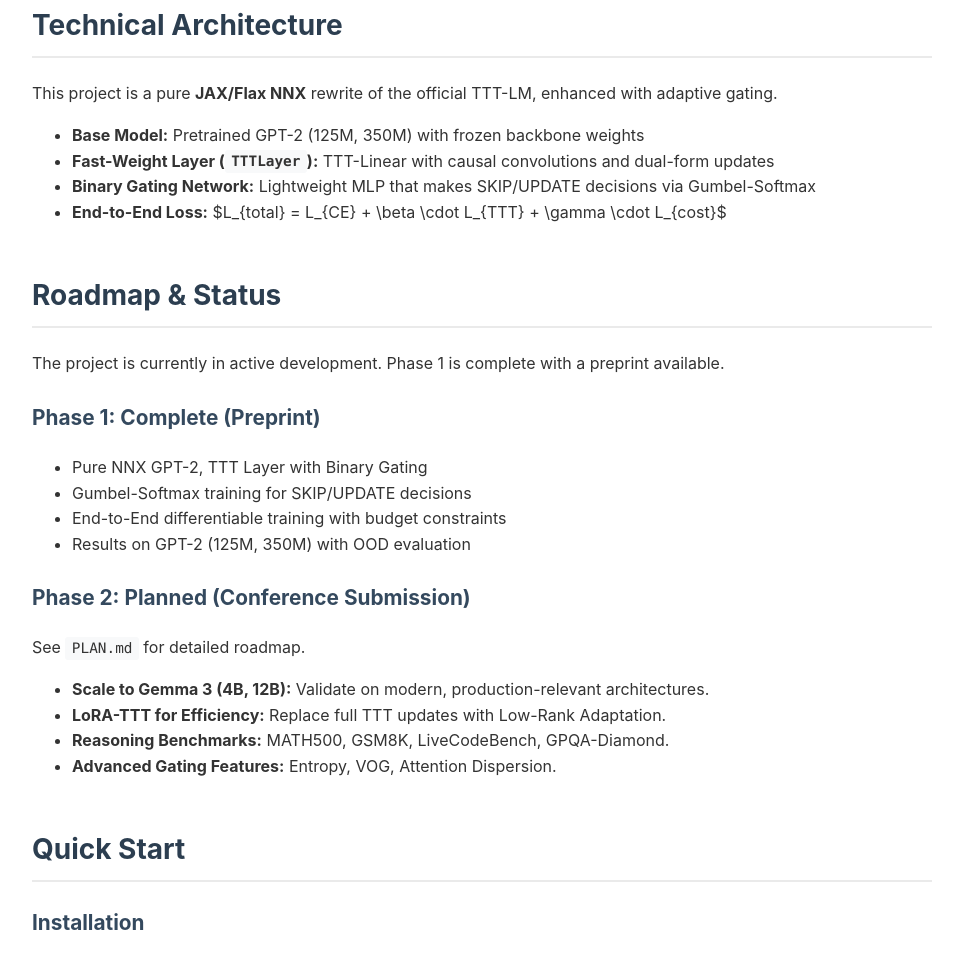
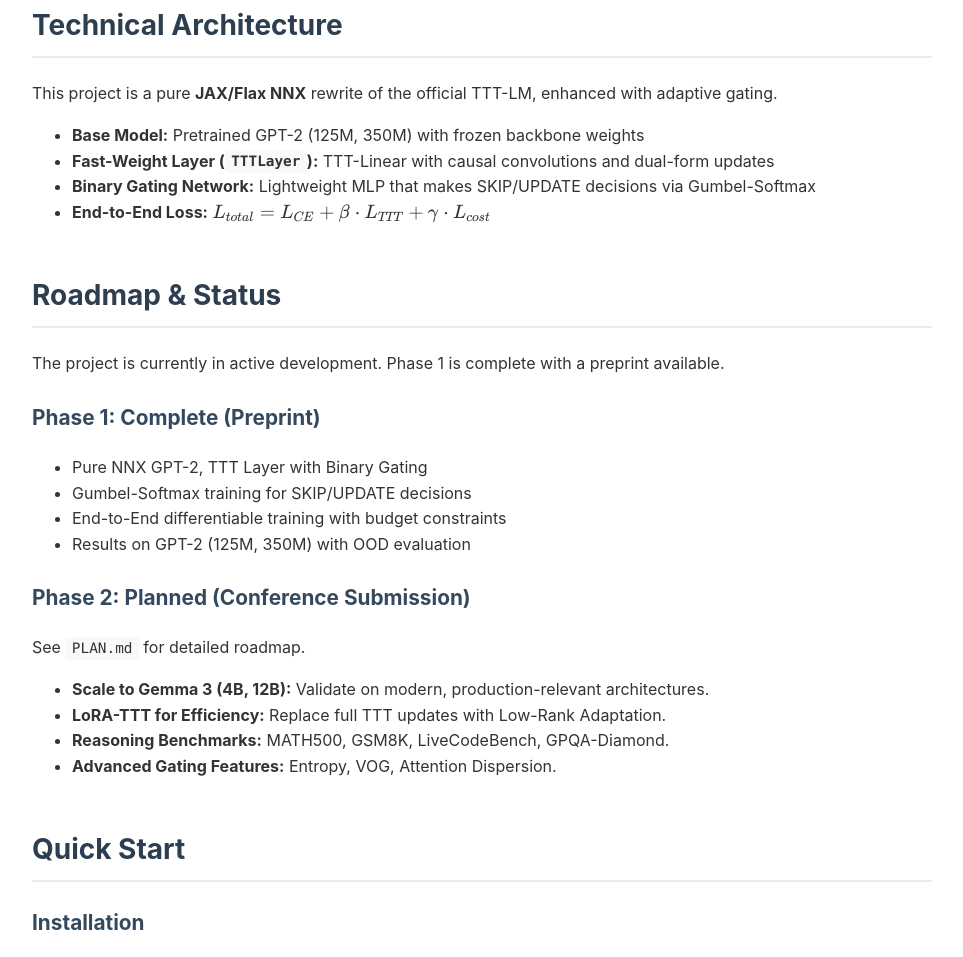
Before and after one commit to deveworld/ponderTTT, a plain HTML site: page docs/index.html in a window 1280 px wide. Shown: the part 1076-2033 px from the top of the page, without its empty margins (158-1121 px from the left). Drawn offline with nearby package versions, Linux system fonts and the light colour scheme.

Commit message:
Update End-to-End Loss notation in index.html

```diff
--- a/docs/index.html
+++ b/docs/index.html
@@ -75,7 +75,7 @@
             <li><strong>Base Model:</strong> Pretrained GPT-2 (125M, 350M) with frozen backbone weights</li>
             <li><strong>Fast-Weight Layer (<code>TTTLayer</code>):</strong> TTT-Linear with causal convolutions and dual-form updates</li>
             <li><strong>Binary Gating Network:</strong> Lightweight MLP that makes SKIP/UPDATE decisions via Gumbel-Softmax</li>
-            <li><strong>End-to-End Loss:</strong> $L_{total} = L_{CE} + \beta \cdot L_{TTT} + \gamma \cdot L_{cost}$</li>
+            <li><strong>End-to-End Loss:</strong> \( L_{total} = L_{CE} + \beta \cdot L_{TTT} + \gamma \cdot L_{cost} \)</li>
         </ul>
     </section>
 
```
